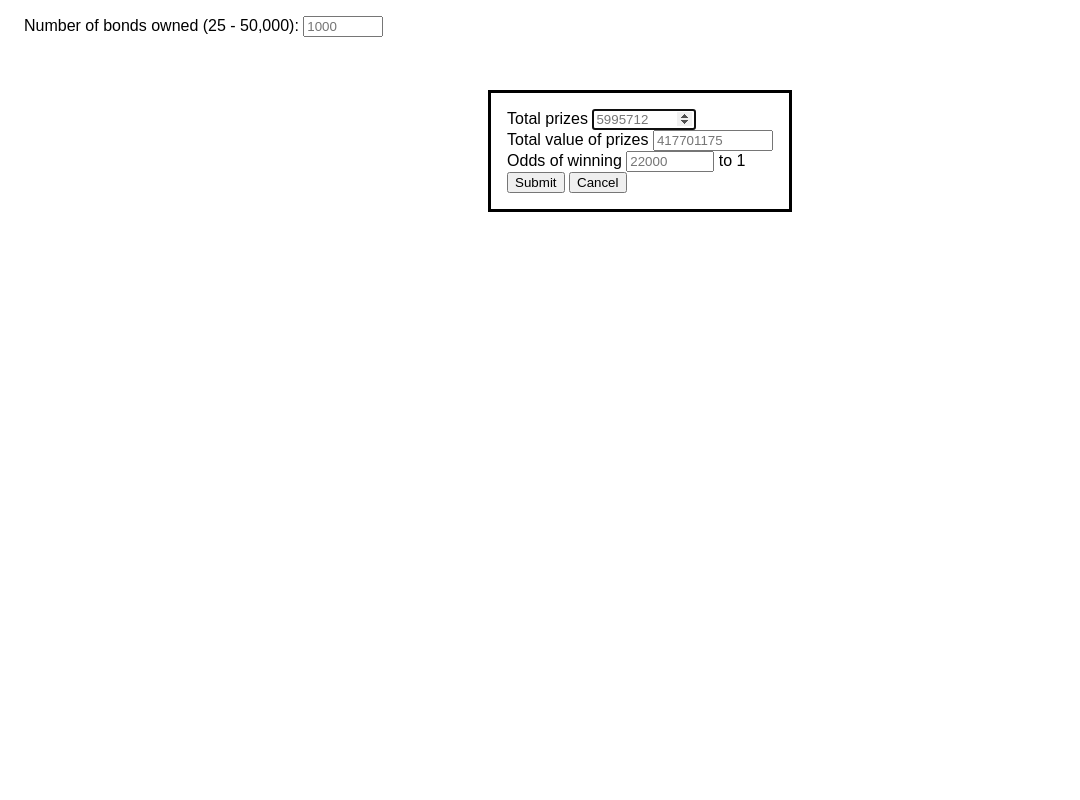
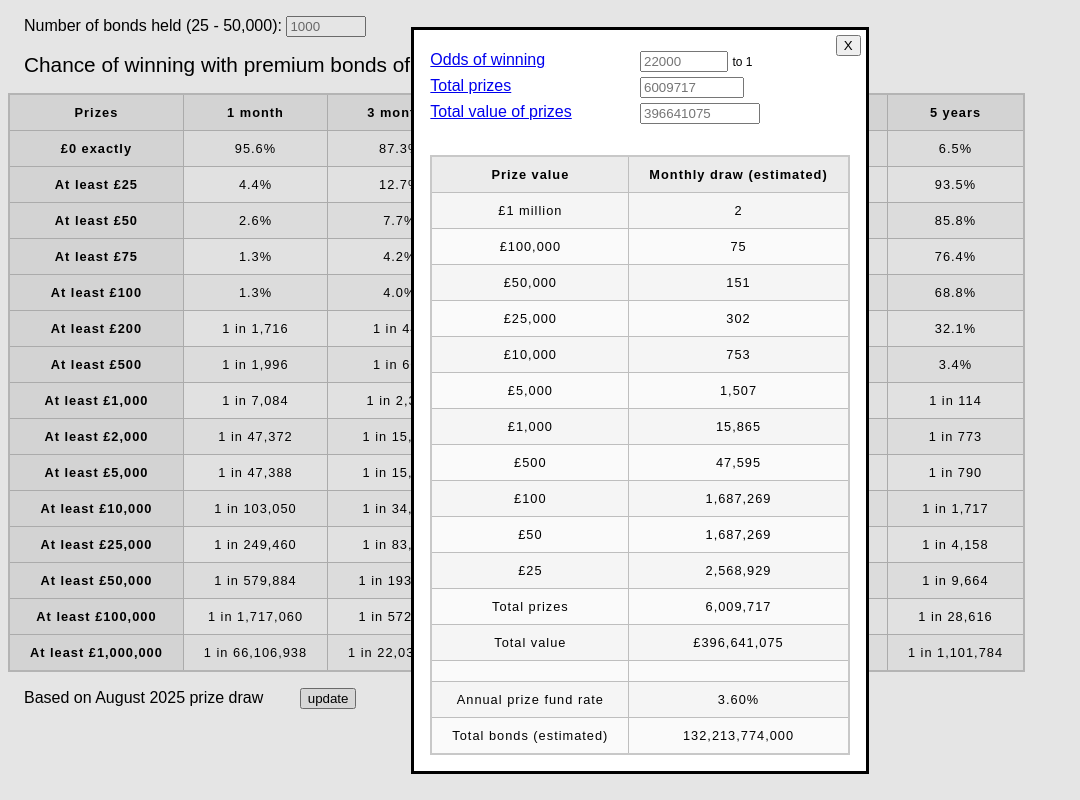
Before and after one commit to jhn-n/premium-bonds, a plain HTML site: page index.html in a window 1280 px wide. Both pictures are taken after a click on the button "update". Shown: the whole page, without its empty margins (0-1080 px from the left). Drawn offline with Linux system fonts and the light colour scheme.

Commit message:
Add dialog to update prize draw

```diff
--- a/data.js
+++ b/data.js
@@ -1,3 +1,16 @@
+// USER DATA
+const user = {};
+user.bonds = 1000;
+user.periods = [3, 6, 12, 24, 60];
+user.brackets = [
+  25, 50, 75, 100, 200, 500, 1_000,
+  2_000, 5_000, 10_000, 25_000, 50_000, 100_000, 1_000_000,
+];
+// user.brackets = [
+//   25, 50, 75, 100, 150, 200, 250, 300, 350, 400, 450, 500, 750, 1000, 1500,
+//   2500, 5000, 10_000, 25_000, 50_000, 100_000, 1_000_000,
+// ];
+
 // PREMIUM BOND DATA
 class Prize {
   constructor(value, number) {
@@ -6,19 +19,10 @@ class Prize {
   }
 }
 
-// USER DATA
-const user = {};
-user.bonds = 1000;
-user.periods = [3, 6, 12, 24, 60];
-user.brackets = [
-  25, 50, 75, 100, 150, 200, 250, 300, 350, 400, 450, 500, 750, 1000, 1500,
-  2500, 5000, 10_000, 25_000, 50_000, 100_000, 1_000_000,
-];
-
-const nsi = setupNSIdata("August 2025", 6_009_717, 396_641_075, 22000);
+let nsi = setupNSIdata(6_009_717, 396_641_075, 22000);
 console.log(nsi);
 
-function setupNSIdata(month, totalPrizes, totalPrizeValue, odds) {
+function setupNSIdata(totalPrizes, totalPrizeValue, odds) {
   const bonds = totalPrizes * odds;
   const noWinBonds = bonds - totalPrizes;
   const monthlyReturn = totalPrizeValue / bonds;
@@ -31,7 +35,7 @@ function setupNSIdata(month, totalPrizes, totalPrizeValue, odds) {
   prizes.push(new Prize(1_000_000, 2));
   const eachHigherFund = (higherFund - 1_000_000 * 2) / 5;
   let remainder = 0;
-  [100_000, 50_000, 25_000, 10_000, 5000].forEach((value) => {
+  [100_000, 50_000, 25_000, 10_000, 5_000].forEach((value) => {
     const availableFund = eachHigherFund + remainder;
     const numPrizes = Math.round(availableFund / value);
     prizes.push(new Prize(value, numPrizes));
@@ -58,13 +62,13 @@ function setupNSIdata(month, totalPrizes, totalPrizeValue, odds) {
   prizes.push(new Prize(25, num25s));
 
   return {
-    month,
+    prizes,
     bonds,
     noWinBonds,
     totalPrizes,
     totalPrizeValue,
+    odds,
     monthlyReturn,
-    prizes,
   };
 
   function remainingPrizeFund() {
--- a/dom.js
+++ b/dom.js
@@ -1,47 +1,65 @@
 const holdingInput = document.querySelector("#holding");
 const calculateButton = document.querySelector("#calculate");
-const updateButton = document.querySelector("#update");
+
+const statementText = document.querySelector("#statement");
+
 const updateText = document.querySelector("#update-text");
+const updateButton = document.querySelector("#updateButton");
+
+const dialog = document.querySelector("#prizedraw");
 const cancelButton = document.querySelector("#cancelButton");
-const statementText = document.querySelector("#statement");
-const dialog = document.querySelector("dialog");
+const submitButton = document.querySelector("#submitButton");
 const numberPrizes = document.querySelector("#numberPrizes");
 const prizeFund = document.querySelector("#prizeFund");
 const odds = document.querySelector("#odds");
 
+let nsiTemp;
+
 updateButton.addEventListener("click", () => {
-  console.log("Here");
-  tableContainer.innerHTML = "";
-  statementText.innerText = "";
-  updateButton.classList.add("active");
-  updateText.classList.add("active");
-  dialog.show();
+  generatePrizedrawTable();
+  addPrizesColumn(nsi);
+  odds.placeholder = nsi.odds;
+  numberPrizes.placeholder = nsi.totalPrizes;
+  prizeFund.placeholder = nsi.totalPrizeValue;
+  dialog.showModal();
 });
 
 submitButton.addEventListener("click", (event) => {
   setupNSIdata(numberPrizes.value, prizeFund.value, odds.value);
   event.preventDefault();
   document.getElementById("new-prizedraw").reset();
-  updateButton.classList.remove("active");
-  updateText.classList.remove("active");
   dialog.close();
-
-  ifValidHoldingInput((number) => {
-    calculateButton.classList.remove("primed");
-    user.bonds = number;
-  });
+  nsi = nsiTemp;
   statementText.innerText = "Calculating...";
   generateTable();
+  updateText.innerText = "Based on user input prize draw data"
 });
 
 cancelButton.addEventListener("click", () => {
   document.getElementById("new-prizedraw").reset();
-  holdingInput.value = "";
-  updateButton.classList.remove("active");
-  updateText.classList.remove("active");
   dialog.close();
-  generateTable();
 });
+
+numberPrizes.addEventListener("input", actionPrizedrawInputs);
+prizeFund.addEventListener("input", actionPrizedrawInputs);
+odds.addEventListener("input", actionPrizedrawInputs);
+
+function actionPrizedrawInputs() {
+  if (
+    numberPrizes.checkValidity() &&
+    prizeFund.checkValidity() &&
+    odds.checkValidity()
+  ) {
+    nsiTemp = setupNSIdata(numberPrizes.value, prizeFund.value, odds.value);
+    if (nsiTemp.prizes.every((p) => p.number >= 2)) {
+      submitButton.classList.add("primed");
+      addPrizesColumn(nsiTemp);
+      return;
+    }
+  }
+  submitButton.classList.remove("primed");
+  clearPrizesColumn();
+}
 
 holdingInput.addEventListener("input", () => {
   ifValidHoldingInput(
--- a/index.html
+++ b/index.html
@@ -10,16 +10,16 @@
     <script src="calcs.js" defer></script>
     <script src="dom.js" defer></script>
     <script src="prob-table.js" defer></script>
+    <script src="prize-table.js" defer></script>
     <script src="script.js" defer></script>
 
 </head>
 
 <body>
     <div class="inputs">
-        <label for="holding">Number of bonds owned (25 - 50,000):</label>
+        <label for="holding">Number of bonds held (25 - 50,000):</label>
         <input type="number" id="holding" min="25" max="50000" placeholder="1000" />
         <button id="calculate">Calculate</button>
-        <p id="update-text">Based on August 2025 prize draw <button id="update">update</button> </p>
     </div>
 
     <div id="statement">Calculating...
@@ -28,26 +28,44 @@
     <div id="table-container">
     </div>
 
-    <div id="prizedraw">
-        <dialog>
+    <div class="inputs">
+        <span id="update-text">Based on August 2025 prize draw </span>
+        <button id="updateButton">update</button>
+    </div>
+    <div>
+        <dialog id="prizedraw">
             <form action="https://httpbin.org/post" method="post" id="new-prizedraw">
+                <button type="button" id="cancelButton">X</button>
                 <div>
-                    <label for="numberPrizes">Total prizes</label>
-                    <input type="number" id="numberPrizes" min="500000" , max="50000000" , required
-                        placeholder="5995712" />
+                    <label for="odds">
+                        <a href="https://www.nsandi.com/products/premium-bonds" target="_blank">
+                            Odds of winning
+                        </a>
+                    </label>
+                    <span>
+                        <input type="number" id="odds" min="2000" max="200000" required />
+                        <span>to 1</span>
+                    </span>
                 </div>
                 <div>
-                    <label for="prizeFund">Total value of prizes</label>
-                    <input type="number" id="prizeFund" min="50000000" max="5000000000" required placeholder="417701175" />
+                    <label for="numberPrizes">
+                        <a href="https://www.nsandi.com/get-to-know-us/monthly-prize-allocation" target="_blank">
+                            Total prizes
+                        </a>
+                    </label>
+                    <input type="number" id="numberPrizes" min="500000" , max="50000000" , required />
                 </div>
                 <div>
-                    <label for="odds">Odds of winning</label>
-                    <input type="number" id="odds" min="2000" max="200000" required placeholder="22000" />
-                    to 1
+                    <label for="prizeFund">
+                        <a href="https://www.nsandi.com/get-to-know-us/monthly-prize-allocation" target="_blank">
+                            Total value of prizes
+                        </a>
+                    </label>
+                    <input type="number" id="prizeFund" min="50000000" max="5000000000" required/>
                 </div>
-                <div class="buttons">
+                <div>
+                    <span> </span>
                     <button type="submit" id="submitButton">Submit</button>
-                    <button type="button" id="cancelButton">Cancel</button>
                 </div>
             </form>
             <div id="prizes-container">
--- /dev/null
+++ b/prize-table.js
@@ -0,0 +1,83 @@
+const prizesContainer = document.querySelector("#prizes-container");
+
+function generatePrizedrawTable() {
+  prizesContainer.innerHTML = "";
+  const tbl = document.createElement("table");
+
+  // create column headers
+  const tblHeader = document.createElement("thead");
+  const headerRow = document.createElement("tr");
+
+  let cell = document.createElement("th");
+  cell.textContent = "Prize value";
+  headerRow.appendChild(cell);
+
+  cell = document.createElement("th");
+  cell.textContent = "Monthly draw (estimated)";
+  headerRow.appendChild(cell);
+
+  tblHeader.appendChild(headerRow);
+  tbl.appendChild(tblHeader);
+
+  // create body
+  const tblBody = document.createElement("tbody");
+  for (let i = 1; i <= nsi.prizes.length + 5; i++) {
+    const row = document.createElement("tr");
+
+    // create row headers
+    const headerCell = document.createElement("td");
+    headerCell.textContent = generatePrizesRowHeader(i);
+    row.appendChild(headerCell);
+
+    // create data
+    const cell = document.createElement("td");
+    cell.id = `td${i}`;
+    cell.textContent = ``;
+    row.appendChild(cell);
+
+    tblBody.appendChild(row);
+  }
+  tbl.appendChild(tblBody);
+  prizesContainer.appendChild(tbl);
+}
+
+function addPrizesColumn(nsTemp) {
+  const len = nsi.prizes.length;
+  for (let i = 1; i <= len; i++) {
+    addPrizeData(i, numberWithCommas(nsTemp.prizes[i - 1].number));
+  }
+  addPrizeData(len + 1, numberWithCommas(nsTemp.totalPrizes));
+  addPrizeData(len + 2, `£${numberWithCommas(nsTemp.totalPrizeValue)}`);
+  addPrizeData(len + 4, `${percent(12 * nsTemp.monthlyReturn, 2)}`);
+  addPrizeData(len + 5, `${numberWithCommas(nsTemp.bonds)}`);
+}
+
+function clearPrizesColumn() {
+  for (let i = 1; i <= nsi.prizes.length + 5; i++) {
+    addPrizeData(i, "");
+  }
+}
+
+function addPrizeData(i, item) {
+  const cell = document.querySelector(`#td${i}`);
+  cell.textContent = item;
+}
+
+function generatePrizesRowHeader(row) {
+  switch (row) {
+    case 1:
+      return "£1 million";
+    case nsi.prizes.length + 3:
+      return "";
+    case nsi.prizes.length + 1:
+      return "Total prizes";
+    case nsi.prizes.length + 2:
+      return "Total value";
+    case nsi.prizes.length + 4:
+      return "Annual prize fund rate";
+    case nsi.prizes.length + 5:
+      return "Total bonds (estimated)";
+    default:
+      return `£${numberWithCommas(nsi.prizes[row - 1].value)}`;
+  }
+}
--- a/prob-table.js
+++ b/prob-table.js
@@ -1,6 +1,6 @@
 const tableContainer = document.querySelector("#table-container");
 
-function generateTableTemplate(pdPeriod) {
+function generateTableTemplate() {
   tableContainer.innerHTML = "";
   let numDists = 1 + user.periods.length;
   const tbl = document.createElement("table");
@@ -73,10 +73,13 @@ function generateRowHeader(row) {
 function generateColumnHeader(column) {
   switch (column) {
     case 0:
-      return "WINNING PROBABILITIES";
+      return "Prizes";
     case 1:
       return "1 month";
     default:
+      const months = user.periods[column - 2];
+      if (months === 12) return `1 year`;
+      if (months % 12 === 0) return `${months/12} years`;
       return `${user.periods[column - 2]} months`;
   }
 }
--- a/style.css
+++ b/style.css
@@ -1,3 +1,4 @@
+
 html {
   font-family: sans-serif;
 }
@@ -6,6 +7,9 @@ html {
   margin: 1rem;
 }
 
+.inputs #updateButton {
+  margin-left: 2rem;
+}
 #statement {
   margin: 1rem;
   font-size: 1.3rem;
@@ -14,7 +18,6 @@ html {
 #calculate {
   visibility: hidden;
   background-color: rgba(248, 81, 81, 0.452);
-    color: black
 }
 
 #calculate.primed {
@@ -25,20 +28,29 @@ html {
   visibility: hidden;
 }
 
+/* #table-container {
+  transition: transform 2s;
+}
+
+#table-container:hover {
+  transform: rotate(180deg);
+} */
+
 table {
   border-collapse: collapse;
-  border: 2px solid rgb(200,200,200);
+  border: 2px solid rgb(200, 200, 200);
   letter-spacing: 1px;
   font-size: 0.8rem;
 }
 
-td, th {
-  border: 1px solid rgb(190,190,190);
+td,
+th {
+  border: 1px solid rgb(190, 190, 190);
   padding: 10px 20px;
 }
 
 th {
-  background-color: rgb(235,235,235);
+  background-color: rgb(235, 235, 235);
 }
 
 td {
@@ -46,13 +58,49 @@ td {
 }
 
 tr:nth-child(even) td {
-  background-color: rgb(250,250,250);
+  background-color: rgb(250, 250, 250);
 }
 
 tr:nth-child(odd) td {
-  background-color: rgb(245,245,245);
+  background-color: rgb(245, 245, 245);
 }
 
 caption {
   padding: 10px;
 }
+
+
+
+#prizedraw {
+  position: relative;
+}
+
+#prizedraw > form > div {
+  margin: 5px 0px;
+  display: grid;
+  grid-template-columns: 1fr 1fr;
+}
+
+#prizedraw > form > div > * {
+  justify-self: start;
+}
+
+#prizedraw span > span {
+  font-size: 0.75rem;
+}
+
+#prizedraw #cancelButton {
+  position: absolute;
+  top: 5px;
+  right: 5px;
+}
+
+#prizedraw #submitButton {
+  visibility: hidden;
+  justify-self: start;
+  background-color: rgba(248, 81, 81, 0.452);
+}
+
+#prizedraw #submitButton.primed {
+  visibility: visible;
+}
```
Also changed, not shown: update.js (added). Lines whose indentation alone changed are shown as unchanged.
